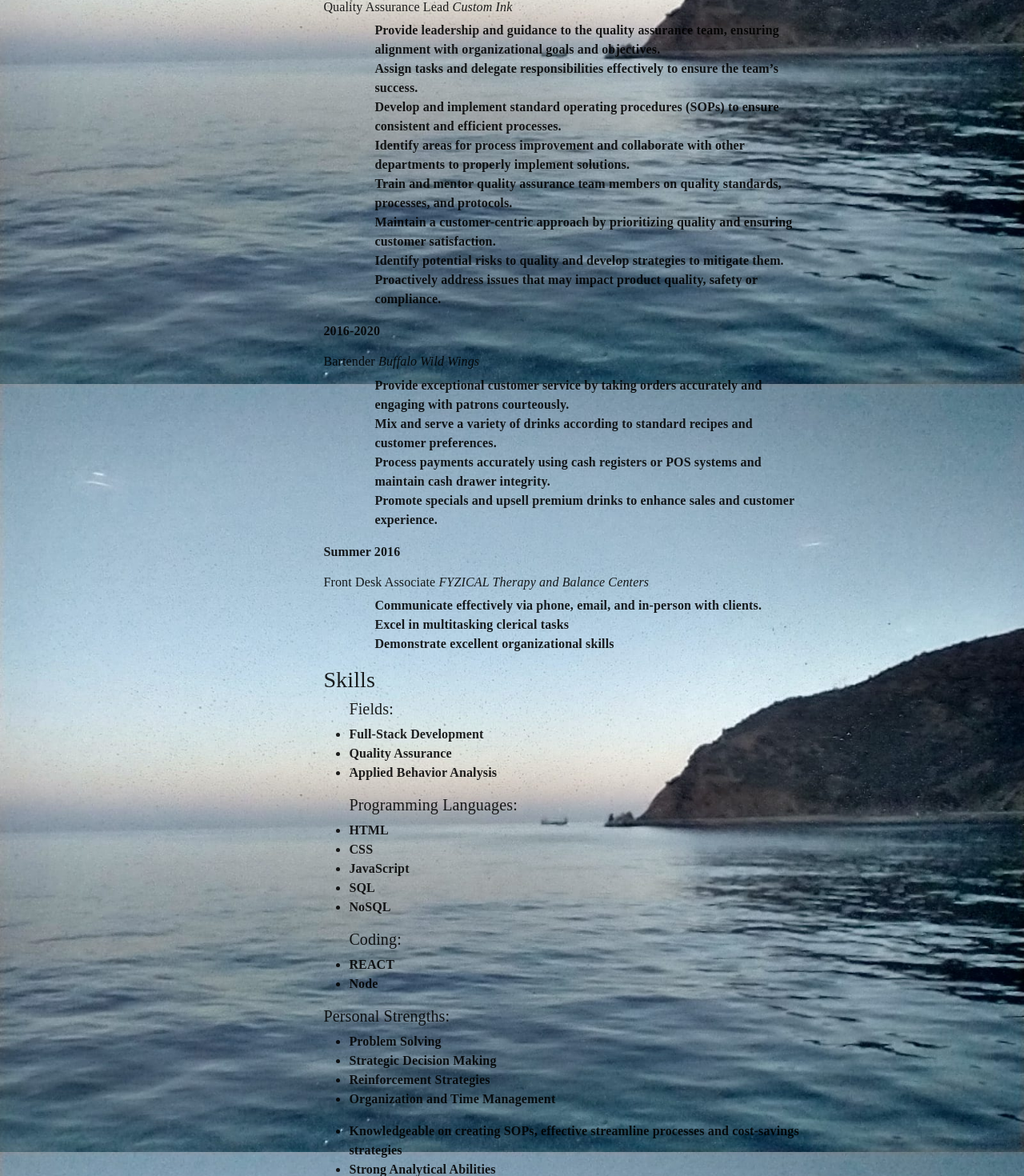
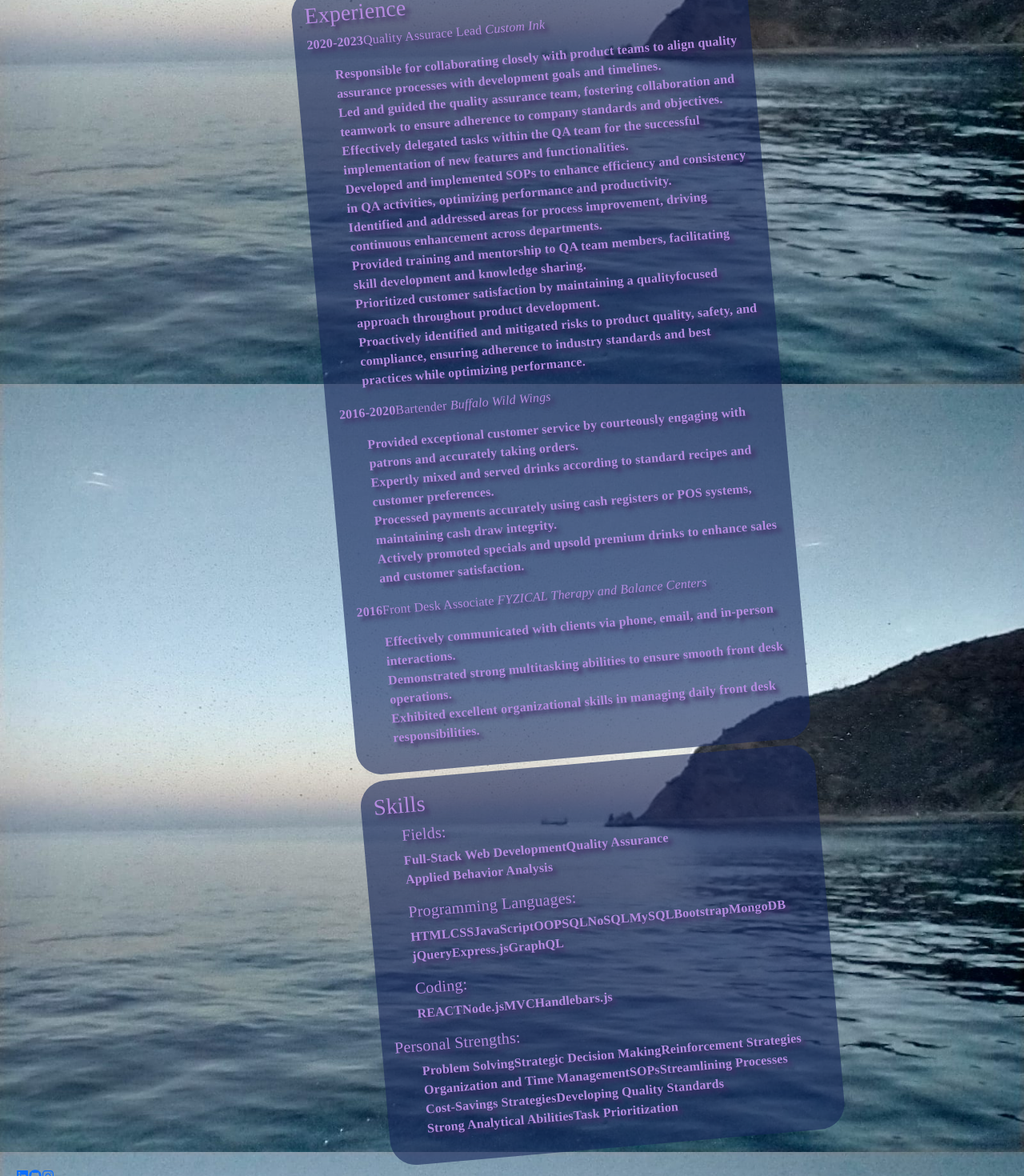
Before and after one commit to tishaanderson/REACT-Studio, a React (Vite) app: page /Resume in a window 1280 px wide. Shown: the part 480-1950 px from the top of the page at 80% size. Built offline with nearby package versions, Linux system fonts and the light colour scheme; a web font is replaced by a local one.

Commit message:
UPDATED RESUME PAGE TO BE DYNAMIC - Resume sections are entered dynamically on the page.
- CSS has been updated.

- TEXT ANIMATIONS NEED TO BE ADJUSTEDgit add .

```diff
--- a/src/pages/Resume.jsx
+++ b/src/pages/Resume.jsx
@@ -1,124 +1,169 @@
 // import '../styles/Resume.css';
 
+export default function Resume() {
+  const education = [
+    {
+      degree: "Full-Stack Web Development Boot Camp Certificate",
+      school: "Southern Methodist University",
+    },
+    {
+      degree: "Bachelor of Science (B.S.)",
+      school: "University of North Texas",
+    },
+  ];
 
-export default function Resume() {
+  const experience = [
+    {
+      years: "2020-2023",
+      title: "Quality Assurace Lead",
+      company: "Custom Ink",
+      responsibilities: [
+        "Responsible for collaborating closely with product teams to align quality assurance processes with development goals and timelines.",
+        "Led and guided the quality assurance team, fostering collaboration and teamwork to ensure adherence to company standards and objectives.",
+        "Effectively delegated tasks within the QA team for the successful implementation of new features and functionalities.",
+        "Developed and implemented SOPs to enhance efficiency and consistency in QA activities, optimizing performance and productivity.",
+        "Identified and addressed areas for process improvement, driving continuous enhancement across departments.",
+        "Provided training and mentorship to QA team members, facilitating skill development and knowledge sharing.",
+        "Prioritized customer satisfaction by maintaining a qualityfocused approach throughout product development.",
+        "Proactively identified and mitigated risks to product quality, safety, and compliance, ensuring adherence to industry standards and best practices while optimizing performance.",
+      ],
+      key_accomplishments: [
+        "Spearheaded a quality improvement initiative within an 8-member team, elevating quality rating from levels 1-3 to an exceptional level of 6-8 (with 8 representing the highest standard).",
+        "Orchestrated a transformation within the shipping department, increasing output by nearly 50% compared to previous levels.",
+        "Fostered a culture of teamwork and collaboration, resulting in a streamlined operational process with mistakes decreasing to less than 10% of previous levels.",
+        "Achieved outstanding results in both quality assurance and shipping departments, setting new standards for operational excellence.",
+      ],
+    },
+    {
+      years: "2016-2020",
+      title: "Bartender",
+      company: "Buffalo Wild Wings",
+      responsibilities: [
+        "Provided exceptional customer service by courteously engaging with patrons and accurately taking orders.",
+        "Expertly mixed and served drinks according to standard recipes and customer preferences.",
+        "Processed payments accurately using cash registers or POS systems, maintaining cash draw integrity.",
+        "Actively promoted specials and upsold premium drinks to enhance sales and customer satisfaction.",
+      ],
+    },
+    {
+      years: "2016",
+      title: "Front Desk Associate",
+      company: "FYZICAL Therapy and Balance Centers",
+      responsibilities: [
+        "Effectively communicated with clients via phone, email, and in-person interactions.",
+        "Demonstrated strong multitasking abilities to ensure smooth front desk operations.",
+        "Exhibited excellent organizational skills in managing daily front desk responsibilities.",
+      ],
+    },
+  ];
+
+  const skills = {
+    fields: [
+      "Full-Stack Web Development",
+      "Quality Assurance",
+      "Applied Behavior Analysis",
+    ],
+    programmingLanguages: [
+      "HTML",
+      "CSS",
+      "JavaScript",
+      "OOP",
+      "SQL",
+      "NoSQL",
+      "MySQL",
+      "Bootstrap",
+      "MongoDB",
+      "jQuery",
+      "Express.js",
+      "GraphQL",
+    ],
+    coding: ["REACT", "Node.js", "MVC", "Handlebars.js"],
+    personalStrengths: [
+      "Problem Solving",
+      "Strategic Decision Making",
+      "Reinforcement Strategies",
+      "Organization and Time Management",
+      "SOPs",
+      "Streamlining Processes",
+      "Cost-Savings Strategies",
+      "Developing Quality Standards",
+      "Strong Analytical Abilities",
+      "Task Prioritization",
+    ],
+  };
+
   return (
-    <div className='resume'>
-
-      <div className='resume-card' id='education-section'>
-        <h3 className='resume-section'>Education</h3>
-        <h6>Bachelor of Science (B.S.) </h6>
-        <p>University of North Texas</p>
-        <h6>Full-Stack Coding Bootcamp (Certification) </h6>
-        <p>Southern Methodist University</p>
+    <div className="resume">
+      <div className="resume-card" id="education-section">
+        <h3 className="resume-section">Education</h3>
+        {education.map((edu, index) => (
+          <div key={index}>
+            <h6>{edu.degree}</h6>
+            <p>{edu.school}</p>
+          </div>
+        ))}
       </div>
 
-      <div className='resume-card' id='experience-section'>
-        <h3 className='resume-section'>Experience</h3>
-
-        <p className='job-years'>2020-2023</p>
-        <h6 className='job-title'>Quality Assurance Lead <i className='company-name'>Custom Ink</i></h6>
-        <ul className='job-responsibilities'>
-          <ul className='job-list'>Provide leadership and guidance to the quality assurance team, ensuring
-            alignment with organizational goals and objectives.</ul>
-          <ul className='job-list'>Assign tasks and delegate responsibilities effectively to ensure the
-            team’s success.</ul>
-          <ul className='job-list'>Develop and implement standard operating procedures (SOPs) to
-            ensure consistent and efficient processes.</ul>
-          <ul className='job-list'>Identify areas for process improvement and collaborate with other
-            departments to properly implement solutions.</ul>
-          <ul className='job-list'>Train and mentor quality assurance team members on quality standards,
-            processes, and protocols.
-          </ul>
-          <ul className='job-list'>Maintain a customer-centric approach by prioritizing quality and
-            ensuring customer satisfaction.</ul>
-          <ul className='job-list'>Identify potential risks to quality and develop strategies to mitigate them.</ul>
-          <ul className='job-list' id='last-job-list'>Proactively address issues that may impact product quality, safety or
-            compliance.
-          </ul>
-        </ul>
-
-        <p className='job-years'>2016-2020</p>
-        <h6 className='job-title'>Bartender <i className='company-name'>Buffalo Wild Wings</i></h6>
-        <ul className='job-responsibilities'>
-          <ul className='job-list'>Provide exceptional customer service by taking orders accurately and
-            engaging with patrons courteously.</ul>
-          <ul className='job-list'>Mix and serve a variety of drinks according to standard recipes and
-            customer preferences.</ul>
-          <ul className='job-list'>Process payments accurately using cash registers or POS systems and
-            maintain cash drawer integrity.
-          </ul>
-          <ul className='job-list' id='last-job-list'>Promote specials and upsell premium drinks to enhance sales and
-            customer experience.
-          </ul>
-        </ul>
-
-        <p className='job-years'>Summer 2016</p>
-        <h6 className='job-title'>Front Desk Associate <i className='company-name'>FYZICAL Therapy and Balance Centers</i></h6>
-        <ul className='job-responsibilities' id='summer-job'>
-          <ul className='job-list'>Communicate effectively via phone, email, and in-person with clients.</ul>
-          <ul className='job-list'>Excel in multitasking clerical tasks</ul>
-          <ul className='job-list' id='last-job-list'>Demonstrate excellent organizational skills
-          </ul>
-        </ul>
+      <div className="resume-card" id="experience-section">
+        <h3 className="resume-section">Experience</h3>
+        {experience.map((job, index) => (
+          <div key={index}>
+            <p className="job-years">{job.years}</p>
+            <h6 className="job-title">
+              {job.title} <i className="company-name">{job.company}</i>
+            </h6>
+            <ul className="job-responsibilities">
+              {job.responsibilities.map((task, idx) => (
+                <li key={idx} className="job-list">
+                  {task}
+                </li>
+              ))}
+            </ul>
+          </div>
+        ))}
       </div>
 
-      <div className='resume-card' id='skills-section'>
-        <h3 className='resume-section'>Skills</h3>
-        <div className='skills-container'>
-
-          <ul className='skills'>
-            <h5 className='skill-type'>Fields:</h5>
-
-            <li className='skill-list'>Full-Stack Development</li>
-            <li className='skill-list'>Quality Assurance</li>
-            <li className='skill-list'>Applied Behavior Analysis</li>
+      <div className="resume-card" id="skills-section">
+        <h3 className="resume-section">Skills</h3>
+        <div className="skills-container">
+          <ul className="skills">
+            <h5 className="skill-type">Fields:</h5>
+            {skills.fields.map((field, index) => (
+              <li key={index} className="skill-list">
+                {field}
+              </li>
+            ))}
           </ul>
-
-
-
-          <ul className='skills'>
-            <h5 className='skill-type'>Programming Languages:</h5>
-
-            <li className='skill-list'>HTML</li>
-            <li className='skill-list'>CSS</li>
-            <li className='skill-list'>JavaScript</li>
-            <li className='skill-list'>SQL</li>
-            <li className='skill-list'>NoSQL</li>
-
+          <ul className="skills">
+            <h5 className="skill-type">Programming Languages:</h5>
+            {skills.programmingLanguages.map((language, index) => (
+              <li key={index} className="skill-list">
+                {language}
+              </li>
+            ))}
           </ul>
-
-
-
-          <ul className='skills'>
-            <h5 className='skill-type'>Coding:</h5>
-
-            <li className='skill-list'>REACT</li>
-            <li className='skill-list'>Node</li>
+          <ul className="skills">
+            <h5 className="skill-type">Coding:</h5>
+            {skills.coding.map((code, index) => (
+              <li key={index} className="skill-list">
+                {code}
+              </li>
+            ))}
           </ul>
         </div>
 
         <div>
-          <h5 className='skill-type' id='personal-skills'>Personal Strengths:</h5>
-        </div>
-
-        <div className='strengths'>
-          <ul className='skills'>
-
-
-            <li className='skill-list'>Problem Solving</li>
-            <li className='skill-list'>Strategic Decision Making</li>
-            <li className='skill-list'>Reinforcement Strategies</li>
-            <li className='skill-list'>Organization and Time Management</li>
-          </ul>
-          <ul className='skills' id=''>
-            <li className='skill-list'>Knowledgeable on creating SOPs, effective streamline processes and cost-savings strategies</li>
-            <li className='skill-list'>Strong Analytical Abilities</li>
-            <li className='skill-list'>Deleloping Quality Standards</li>
-            <li className='skill-list'>Task Prioritization</li>
+          <h5 className="skill-type" id="personal-skills">
+            Personal Strengths:
+          </h5>
+          <ul className="skills">
+            {skills.personalStrengths.map((strength, index) => (
+              <li key={index} className="skill-list">
+                {strength}
+              </li>
+            ))}
           </ul>
         </div>
-
       </div>
     </div>
   );
```
Also changed, not shown: src/styles/all.css.
